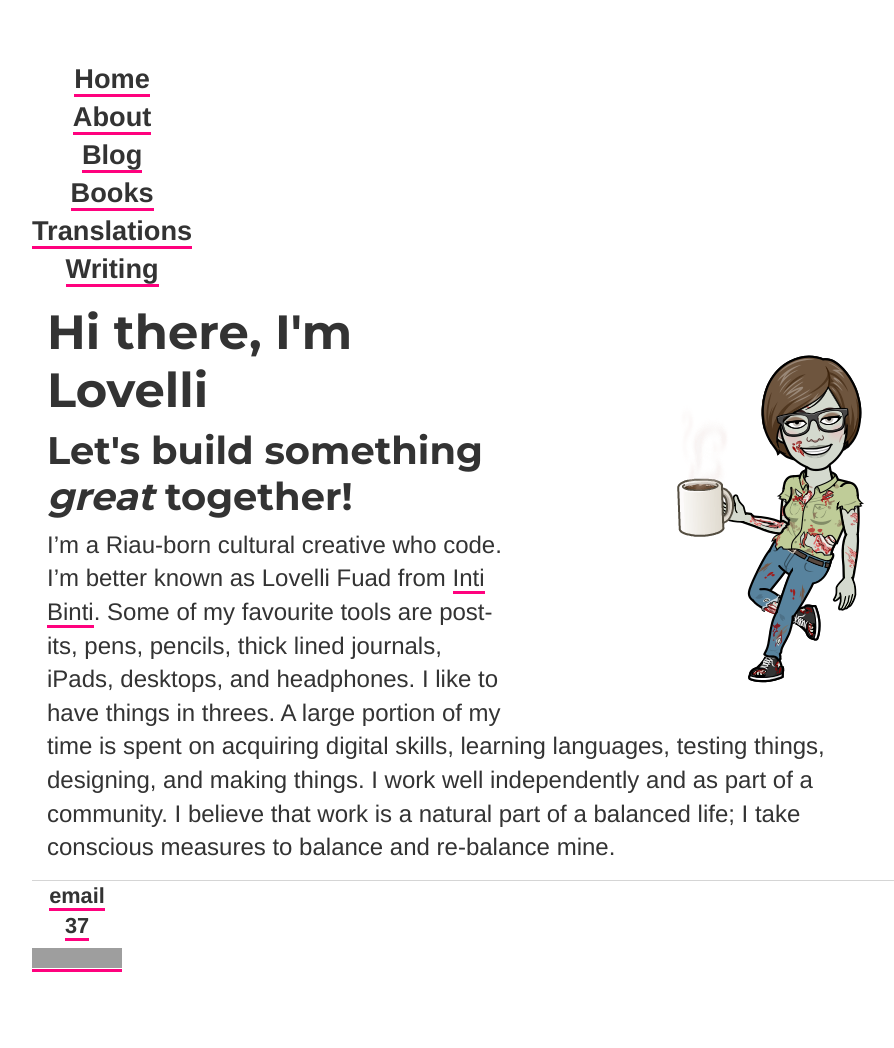
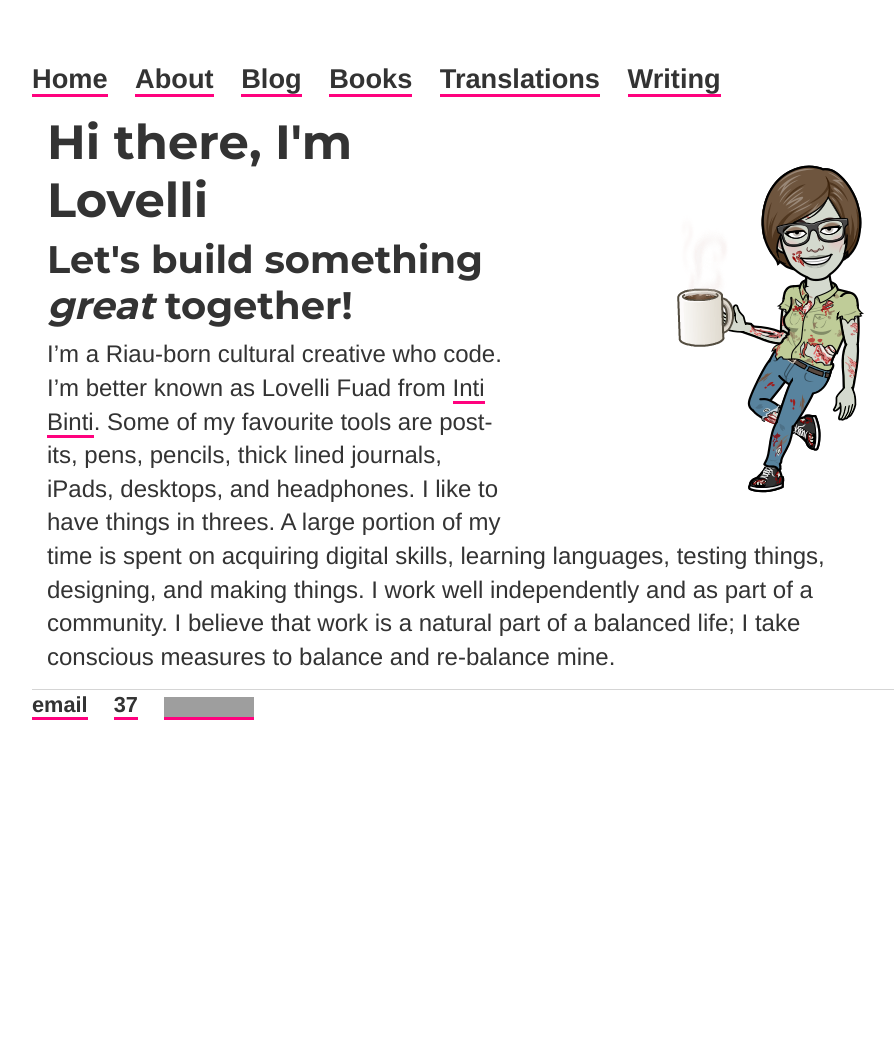
Before and after one commit to ariesti/ariesti.github.io, a Jekyll site: the page built from index.html, in a window 1280 px wide. Shown: the whole page, without its empty margins (160-1054 px from the left). Built offline with Jekyll 4.4.1, drawn with Linux system fonts in a browser that asks for light colours; after the commit the page ends 900 px from its top, so only the background shows below that; grey boxes are pictures that could not be loaded.

Commit message:
Update main.css

```diff
--- a/css/main.css
+++ b/css/main.css
@@ -24,8 +24,8 @@ h6 { font-size: 0.9em; }
 
 ul { font-size: 1.5em; line-height: 1.4em; color: #333; }
 nav ul, footer ul { text-decoration: none; font-size: 1.7em; padding: 0px;
-		    list-style-type: none; font-weight: bold; display: inline-block; text-align: center }
-nav ul li, footer ul li { display: inline block; margin-right: 20px; text-align: center}
+		    list-style-type: none; font-weight: bold; }
+nav ul li, footer ul li { display: inline; margin-right: 20px; text-align: center}
 
 footer { text-decoration: none; border-top: 1px solid #d5d5d5; font-size: .8em; }
 
```
